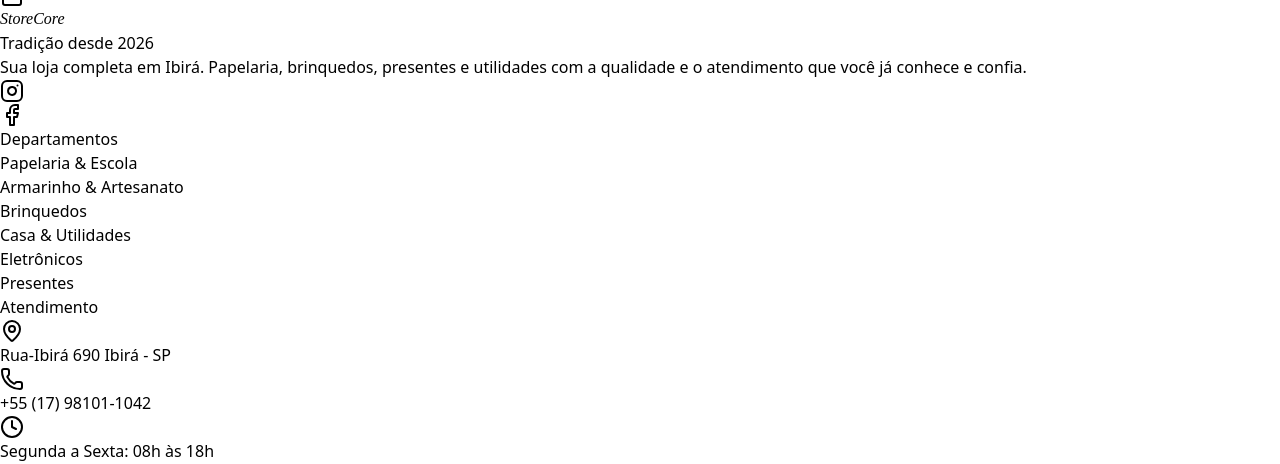
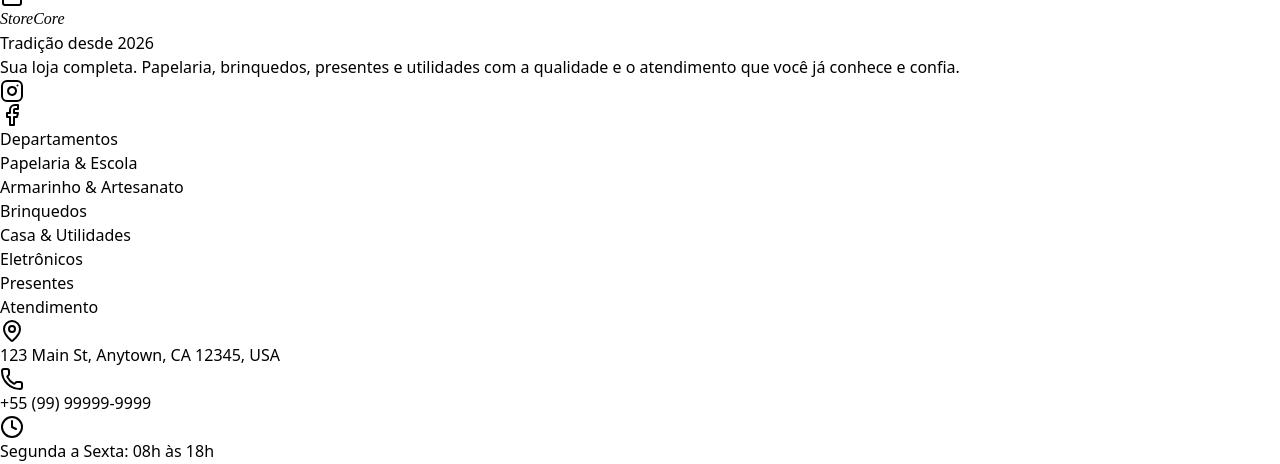
Before and after one commit to ferreira-guhh/storecore-ecommerce, a React (Vite) app: page / in a window 1280 px wide. Shown: the part 883-1347 px from the top of the page. Built offline with nearby package versions, Linux system fonts and the light colour scheme; no server answers.

Commit message:
fix: Atualização do rodapé com informações de contato e redes sociais

```diff
--- a/src/components/Footer.jsx
+++ b/src/components/Footer.jsx
@@ -25,14 +25,14 @@ export default function Footer({ irParaLogin }) {
               </div>
             </div>
             <p className="text-sm leading-relaxed text-stone-400 mt-2">
-              Sua loja completa em Ibirá. Papelaria, brinquedos, presentes e utilidades com a qualidade e o atendimento que você já conhece e confia.
+              Sua loja completa. Papelaria, brinquedos, presentes e utilidades com a qualidade e o atendimento que você já conhece e confia.
             </p>
             {/* Redes Sociais */}
             <div className="flex gap-4 mt-4">
-              <a href="https://www.instagram.com/StoreCore_anapaula?utm_source=ig_web_button_share_sheet&igsh=ZDNlZDc0MzIxNw==" className="w-10 h-10 rounded-full bg-stone-800 flex items-center justify-center hover:bg-[#8B2C3E] hover:text-white transition-colors">
+              <a href="" className="w-10 h-10 rounded-full bg-stone-800 flex items-center justify-center hover:bg-[#8B2C3E] hover:text-white transition-colors">
                 <Instagram className="w-5 h-5" />
               </a>
-              <a href="https://www.facebook.com/anapaula.bortoli.336" className="w-10 h-10 rounded-full bg-stone-800 flex items-center justify-center hover:bg-[#8B2C3E] hover:text-white transition-colors">
+              <a href="" className="w-10 h-10 rounded-full bg-stone-800 flex items-center justify-center hover:bg-[#8B2C3E] hover:text-white transition-colors">
                 <Facebook className="w-5 h-5" />
               </a>
             </div>
@@ -57,12 +57,12 @@ export default function Footer({ irParaLogin }) {
             <ul className="space-y-4 text-sm text-stone-400">
               <li className="flex items-start gap-3">
                 <MapPin className="w-5 h-5 text-[#8B2C3E] shrink-0" />
-                <span>Rua-Ibirá 690 Ibirá - SP</span>
+                <span>123 Main St, Anytown, CA 12345, USA</span>
               </li>
               <li className="flex items-center gap-3">
                 <Phone className="w-5 h-5 text-[#8B2C3E] shrink-0" />
                 {/* Se quiser mudar o número depois, é só editar aqui */}
-                <span>+55 (17) 98101-1042</span>
+                <span>+55 (99) 99999-9999</span>
               </li>
               <li className="flex items-start gap-3">
                 <Clock className="w-5 h-5 text-[#8B2C3E] shrink-0" />
```
